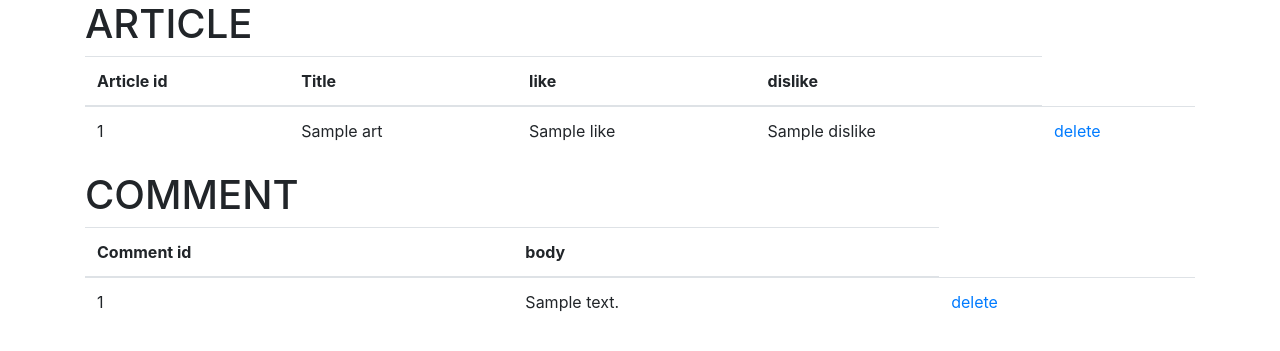
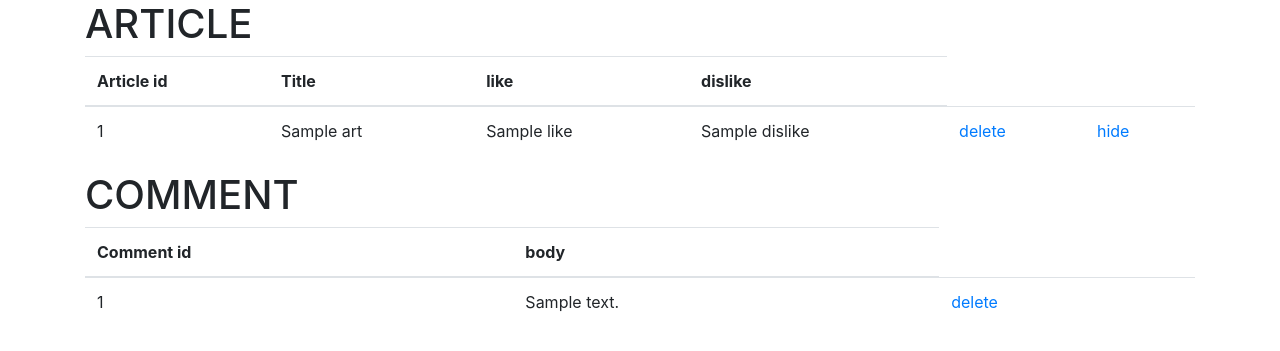
Before and after one commit to skywingz5/test, a Flask app: template posttest/posttest/templates/admin.html in a window 1280 px wide. Shown: the part 105-456 px from the top of the page. Run offline with Flask 2, Linux system fonts and the light colour scheme; the template is opened without the code that fills it: most values are stand-ins (such as "Sample title", 1, 10 or a date in 2020); some libraries are stand-ins or nearby versions.

Commit message:
add hide function

```diff
--- a/posttest/posttest/templates/admin.html
+++ b/posttest/posttest/templates/admin.html
@@ -31,6 +31,7 @@
                 <td>{{ art.like }}</td>
                 <td>{{ art.dislike }}</td>
                 <td><a href="/delete/article/{{ art.id }}">delete</a></td>
+            <td><a href="/hide/article/{{ art.id }}">hide</a></td>
             </tr>
 
         {% endfor %}
```
